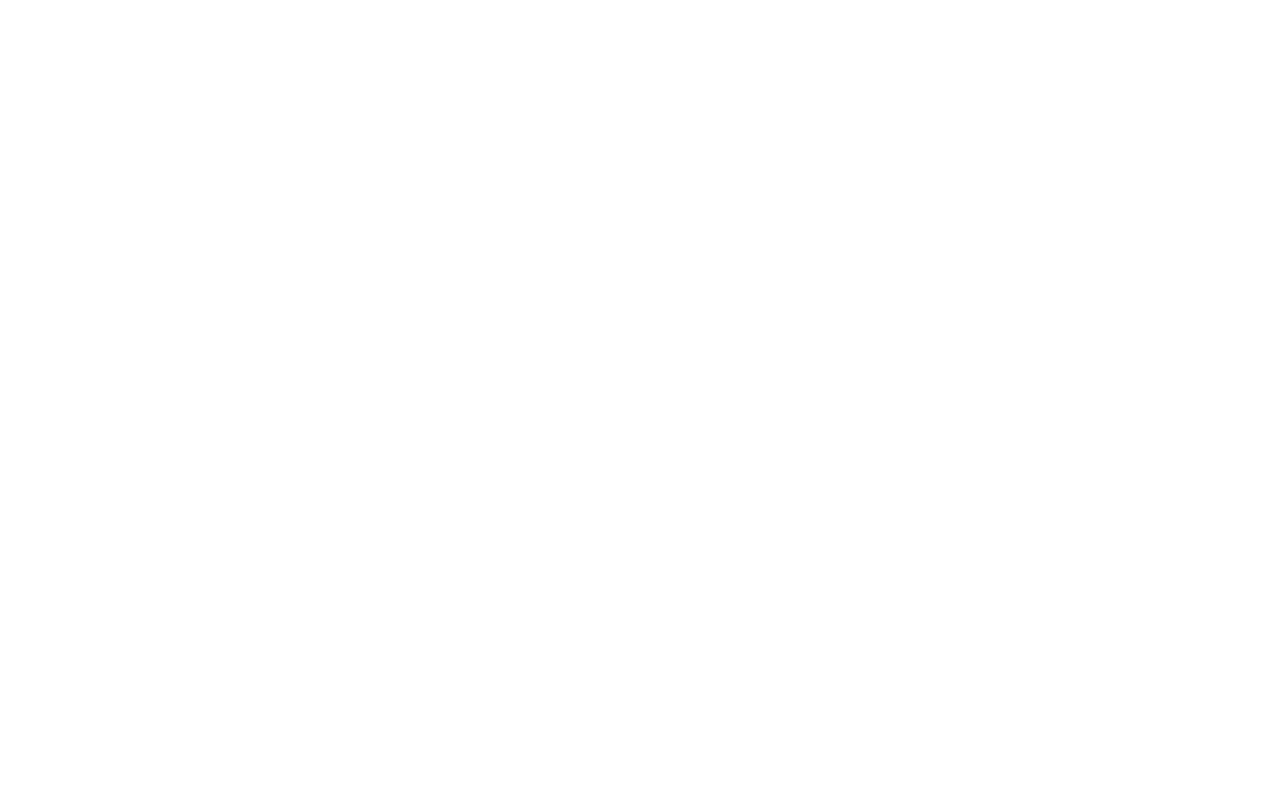
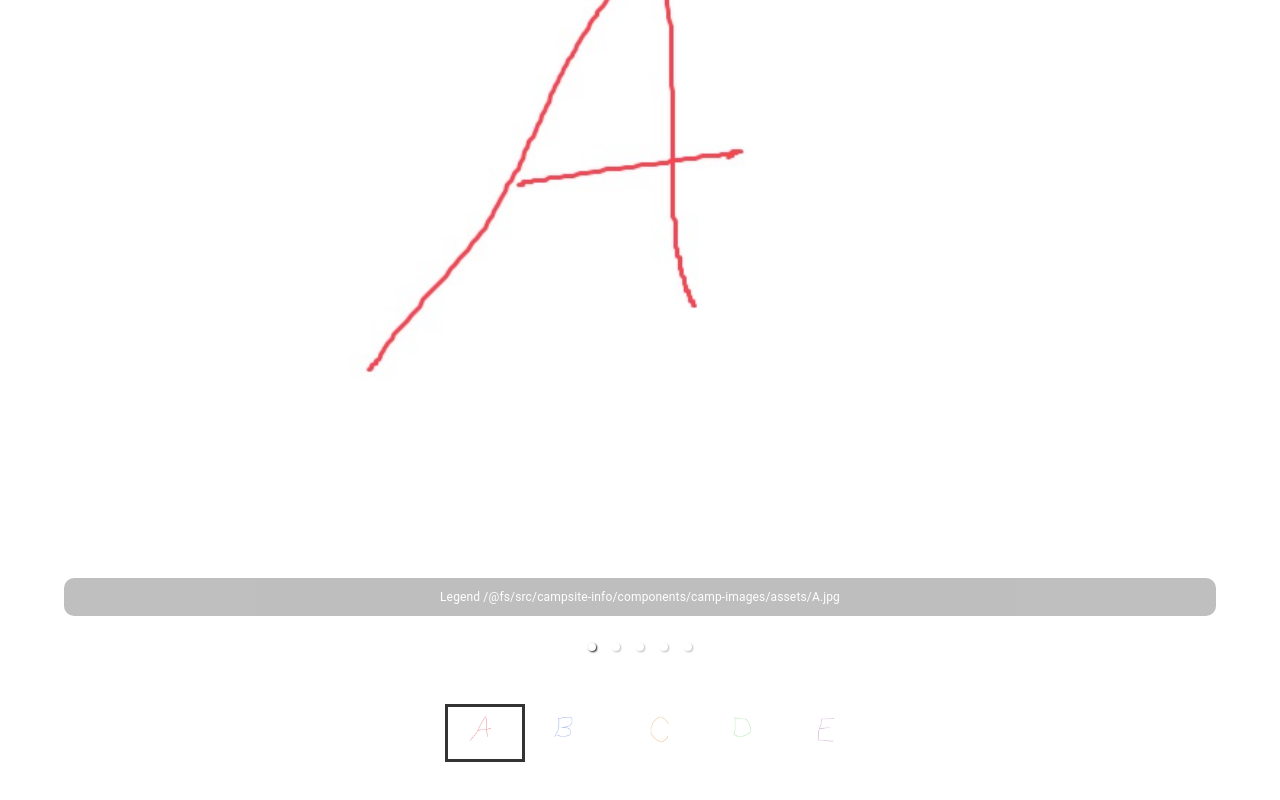
Before and after one commit to Fuhrmaaj/camp-site-surveyor, a React (Create React App) app: page / in a window 1280 px wide. Shown: the part 250-1050 px from the top of the page. Before the commit the page ends 800 px from the top, so only its background shows below. Built offline with nearby package versions, Linux system fonts and the light colour scheme; the HTML template or start-up script is replaced by a standard one.

Commit message:
change the carousel to read images from an array

```diff
--- a/src/App.tsx
+++ b/src/App.tsx
@@ -1,13 +1,15 @@
 import React from 'react';
 import CssBaseline from '@mui/material/CssBaseline';
 import './App.css';
-import {CampsiteInfo} from './campsite-info';
+import { CampsiteInfo } from './campsite-info';
+import { CampImages } from './campsite-info/components/camp-images';
 
 function App() {
   return (
     <div className="App">
       <CssBaseline />
       <CampsiteInfo />
+      <CampImages />
     </div>
   );
 }
--- a/src/campsite-info/components/camp-images/assets/index.ts
+++ b/src/campsite-info/components/camp-images/assets/index.ts
@@ -1,9 +1,9 @@
 /* this list is temporarily hard coded
 the server will eventually provide a list of every uploaded image */
-export const images = {
-  A: require('./A.jpg'),
-  B: require('./B.jpg'),
-  C: require('./C.jpg'),
-  D: require('./D.jpg'),
-  E: require('./E.jpg'),
-};
+export const imageArray = [
+  require('./A.jpg'),
+  require('./B.jpg'),
+  require('./C.jpg'),
+  require('./D.jpg'),
+  require('./E.jpg'),
+]
--- a/src/campsite-info/components/camp-images/camp-images.component.tsx
+++ b/src/campsite-info/components/camp-images/camp-images.component.tsx
@@ -1,31 +1,19 @@
 import React, { FunctionComponent } from 'react';
 import 'react-responsive-carousel/lib/styles/carousel.min.css';
 import { Carousel } from 'react-responsive-carousel';
-import { images } from './assets';
+import { imageArray } from './assets';
+
+const CarouselItems = imageArray.map((image) =>
+  <div>
+    <img src={image} alt="" />
+    <p className="legend">Legend {image}</p>
+  </div>
+);
 
 export const CampImages: FunctionComponent = () => {
   return (
     <Carousel>
-      <div>
-        <img src={images.A} />
-        <p className="legend">Legend A</p>
-      </div>
-      <div>
-        <img src={images.B} />
-        <p className="legend">Legend B</p>
-      </div>
-      <div>
-        <img src={images.C} />
-        <p className="legend">Legend C</p>
-      </div>
-      <div>
-        <img src={images.D} />
-        <p className="legend">Legend D</p>
-      </div>
-      <div>
-        <img src={images.E} />
-        <p className="legend">Legend E</p>
-      </div>
+      {CarouselItems}
     </Carousel>
   );
 };
--- a/src/campsite-info/components/camp-images/index.ts
+++ b/src/campsite-info/components/camp-images/index.ts
@@ -1,2 +1 @@
 export { CampImages } from './camp-images.component';
-export { type CampImagesProps } from  './camp-images.types';
```
